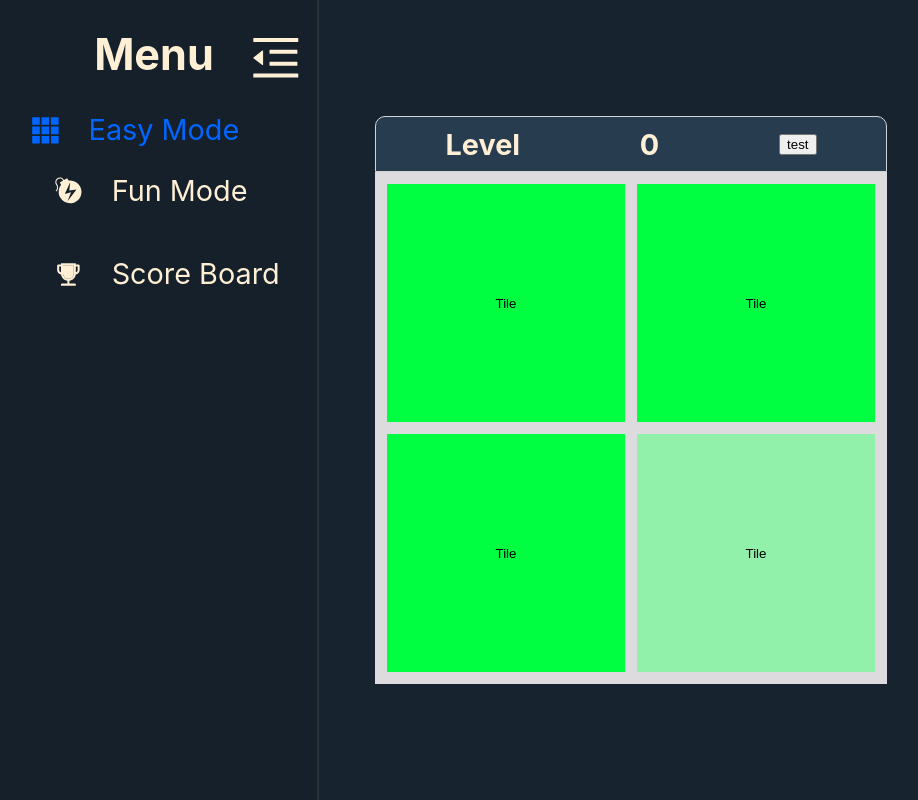
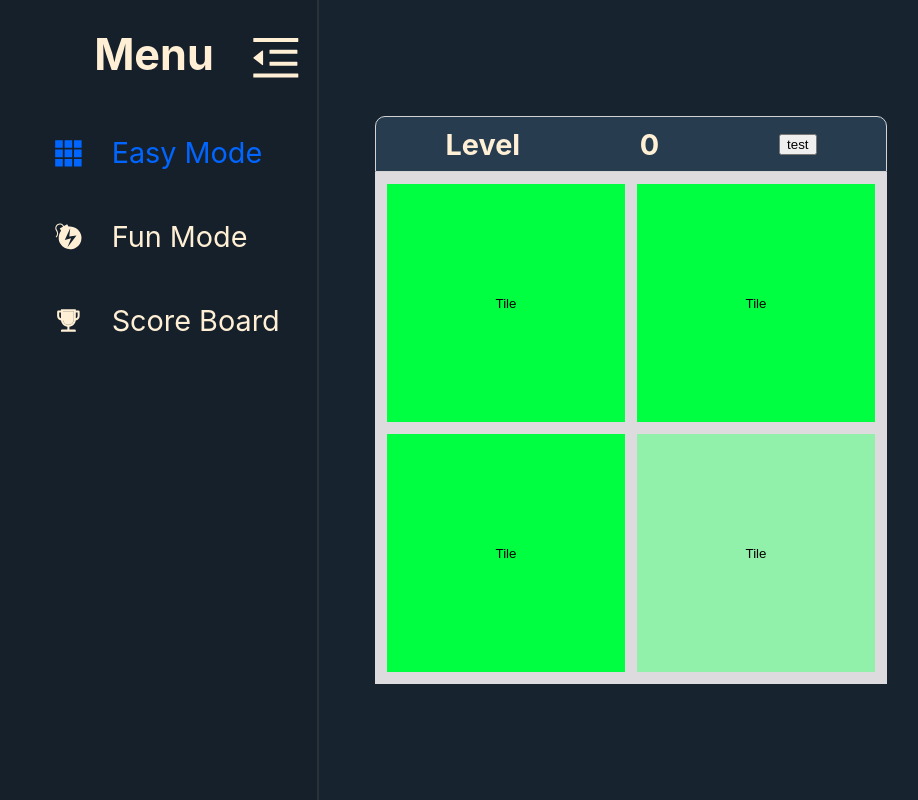
Before and after one commit to wackyjoker/Color-Tiles-Game, a React app: page /easymode in a window 1280 px wide. Shown: the whole page, without its empty margins (9-927 px from the left). Built offline with nearby package versions, Linux system fonts and the light colour scheme.

Commit message:
adding new library classnames and composed css module with BEM

```diff
--- a/package.json
+++ b/package.json
@@ -13,6 +13,7 @@
   ],
   "dependencies": {
     "@reduxjs/toolkit": "^1.5.1",
+    "classnames": "^2.3.1",
     "concurrently": "^7.0.0",
     "react": "^17.0.1",
     "react-dom": "^17.0.1",
--- a/src/components/Header/index.tsx
+++ b/src/components/Header/index.tsx
@@ -1,4 +1,5 @@
 import React, { useState, useEffect } from 'react'
+import cn from 'classnames'
 import styles from './header.module.css'
 import { icons } from './iconData'
 import { AiOutlineMenuFold } from 'react-icons/ai'
@@ -13,12 +14,12 @@ const Header: React.FC = () => {
 
   return (
     <>
-      <header className={toggled ? styles['header active'] : styles.header} role="banner">
+      <header className={cn(styles.header,{[styles.active] : toggled}) } role="banner">
         <nav role="navigation" className={styles.nav}>
-          <div className={toggled ? styles['title__bar active'] : styles['title__bar']}>
+          <div className={cn(styles['title__bar'],{[styles.active]:toggled})}>
             <h2>Menu</h2>
             <AiOutlineMenuFold
-              className={toggled ? styles['title__icon active'] : styles['title__icon']}
+              className={cn(styles['title__icon'],{ [styles.active] : toggled})}
               onClick={fold}
               role="presentation"
               aria-label="fold"
@@ -30,7 +31,7 @@ const Header: React.FC = () => {
                 <li role="listitem" className={styles["list-item__container"]} key={key}>
                   <NavLink
                     to={items.path}
-                    className={({isActive})=>styles["list-item__link"+(isActive?"--selected":"")]}
+                    className={({isActive})=>cn(styles["list-item__link"],{[styles["list-item__link--selected"]]:isActive})}
                   >
                     <div role="listitem">
                       {items.icon}
```
Also changed, not shown: 1 other file (tests, documents, lock files or other folders).
